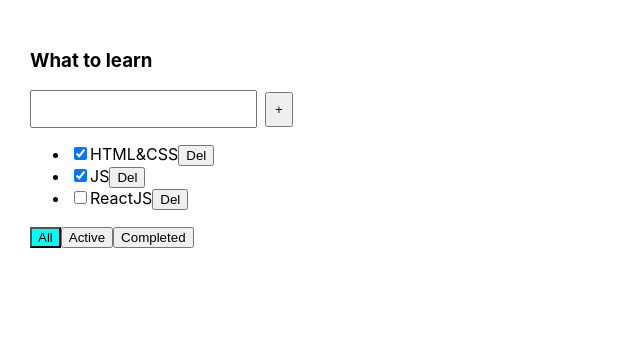
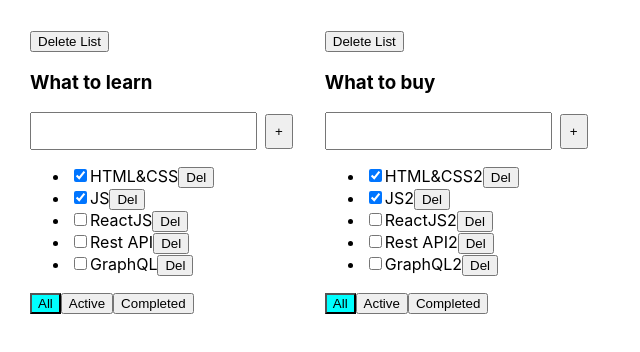
Before and after one commit to beliy-beret/incubator-todo, a React (Create React App) app: page / in a window 1280 px wide. Shown: the top 352 px of the page, without its empty margins (0-640 px from the left). Built offline with nearby package versions, Linux system fonts and the light colour scheme.

Commit message:
February Lesson 1

```diff
--- a/src/App.css
+++ b/src/App.css
@@ -1,4 +1,5 @@
 .App {
   padding: 30px;
   display: flex;
+  gap: 2rem;
 }
--- a/src/App.tsx
+++ b/src/App.tsx
@@ -9,55 +9,102 @@ export type TaskType = {
   title: string
   isDone: boolean
 }
+export type TodoListsType = {
+  id: string
+  title: string
+  filterMode: FilterModeType
+}
+export type TaskListType = {
+  [key: string]: Array<TaskType>
+}
 
 const App: FC = () => {
 
-  const [tasks, setTask] = useState<Array<TaskType>>([
+  const todolistID1 = v1();
+  const todolistID2 = v1();
+  const [todoLists, setTodoLists] = useState<Array<TodoListsType>>([
+    {id: todolistID1, title: 'What to learn', filterMode: 'all'},
+    {id: todolistID2, title: 'What to buy', filterMode: 'all'},
+  ]);
+  const [tasks, setTasks] = useState<TaskListType>({
+    [todolistID1]: [
       {id: v1(), title: "HTML&CSS", isDone: true},
       {id: v1(), title: "JS", isDone: true},
-    {id: v1(), title: "ReactJS", isDone: false}
-  ]);
-  const [filterMode, setFilterMode] = useState<FilterModeType>('all');
-  const showFilteredTask = (): Array<TaskType> => {
-    switch (filterMode){
-      case 'active':
-        return tasks.filter(item => !item.isDone);
-      case 'completed':
-        return tasks.filter(item => item.isDone);
-      default:
-        return tasks
-    }
-  };
-  const filteredTasks = showFilteredTask();
-  const filterModeHandle = (filter: FilterModeType) => setFilterMode(filter);
-  const deleteTask = (taskId: string) => setTask(tasks.filter(item => item.id !== taskId));
-  const addNewTask = (text: string) => {
+      {id: v1(), title: "ReactJS", isDone: false},
+      {id: v1(), title: "Rest API", isDone: false},
+      {id: v1(), title: "GraphQL", isDone: false},
+    ],
+    [todolistID2]: [
+      {id: v1(), title: "HTML&CSS2", isDone: true},
+      {id: v1(), title: "JS2", isDone: true},
+      {id: v1(), title: "ReactJS2", isDone: false},
+      {id: v1(), title: "Rest API2", isDone: false},
+      {id: v1(), title: "GraphQL2", isDone: false},
+    ]
+  });
+
+  const filterModeHandle = (todolistId: string, filterMode: FilterModeType) => setTodoLists(todoLists.map(el => el.id === todolistId ? {
+    ...el,
+    filterMode: filterMode
+  } : el));
+  const deleteTask = (todoListsId: string, taskId: string) => setTasks({
+    ...tasks,
+    [todoListsId]: tasks[todoListsId].filter(el => el.id !== taskId)
+  });
+  const addTask = (todoListsId: string, text: string) => {
     const newTask: TaskType = {
       id: v1(),
       title: text,
       isDone: false
     }
-    setTask([...tasks, newTask]);
-  }
-  const toggleDoneValue = (taskId: string, status: boolean) => setTask(tasks.map((item) => {
-    if(item.id === taskId) {
-      return {...item, isDone: status}
-    } else {
-      return item
-    }
-  }))
+    setTasks({...tasks, [todoListsId]: [newTask, ...tasks[todoListsId]]})
+  };
+  const removeTodoListHandle = (todoListsId: string) => {
+    setTodoLists(todoLists.filter(el => el.id !== todoListsId));
+    delete tasks[todoListsId];
+  };
 
   return (
     <div className="App">
+      {
+        todoLists.map((list) => {
+
+          const showFilteredTask = () => {
+            switch (list.filterMode) {
+              case 'active':
+                return tasks[list.id].filter(item => !item.isDone);
+              case 'completed':
+                return tasks[list.id].filter(item => item.isDone);
+              default:
+                return tasks[list.id]
+            }
+          };
+          const filteredTasks = showFilteredTask();
+          const removeTask = (taskId: string) => deleteTask(list.id, taskId)
+          const addNewTask = (text: string) => addTask(list.id, text);
+          const toggleDoneValue = (taskId: string, status: boolean) => setTasks(
+            {
+              ...tasks,
+              [list.id]: tasks[list.id].map(el => el.id === taskId ? {...el, isDone: status} : el)
+            })
+          const changeFilter = (filterMode: FilterModeType) => filterModeHandle(list.id, filterMode);
+          const removeTodoList = () => removeTodoListHandle(list.id);
+
+          return (
             <TaskList
-        title={'What to learn'}
+              key={list.id}
+              title={list.title}
               taskList={filteredTasks}
-        deleteTask={deleteTask}
-        changeFilter={filterModeHandle}
+              filterMode={list.filterMode}
+              deleteTask={removeTask}
+              changeFilter={changeFilter}
               addNewTask={addNewTask}
               toggleDoneValue={toggleDoneValue}
-        filterMode={filterMode}
+              removeTodoList={removeTodoList}
             />
+          )
+        })
+      }
     </div>
   );
 }
--- a/src/components/TaskList/TaskList.tsx
+++ b/src/components/TaskList/TaskList.tsx
@@ -12,6 +12,7 @@ type ComponentProps = {
   changeFilter: (filter: FilterModeType) => void
   addNewTask: (text: string) => void
   toggleDoneValue: (id: string, status: boolean) => void
+  removeTodoList: () => void
 }
 
 const TaskList: FC<ComponentProps> = (
@@ -22,7 +23,8 @@ const TaskList: FC<ComponentProps> = (
     changeFilter,
     addNewTask,
     toggleDoneValue,
-    filterMode
+    filterMode,
+    removeTodoList
   }
 ) => {
 
@@ -53,6 +55,7 @@ const TaskList: FC<ComponentProps> = (
 
   return (
     <div>
+      <div><button onClick={removeTodoList}>Delete List</button></div>
       <h3>{title}</h3>
       <AddNewTaskForm addNewTask={addNewTask} />
       <ul>
```
Lines whose indentation alone changed are shown as unchanged.
